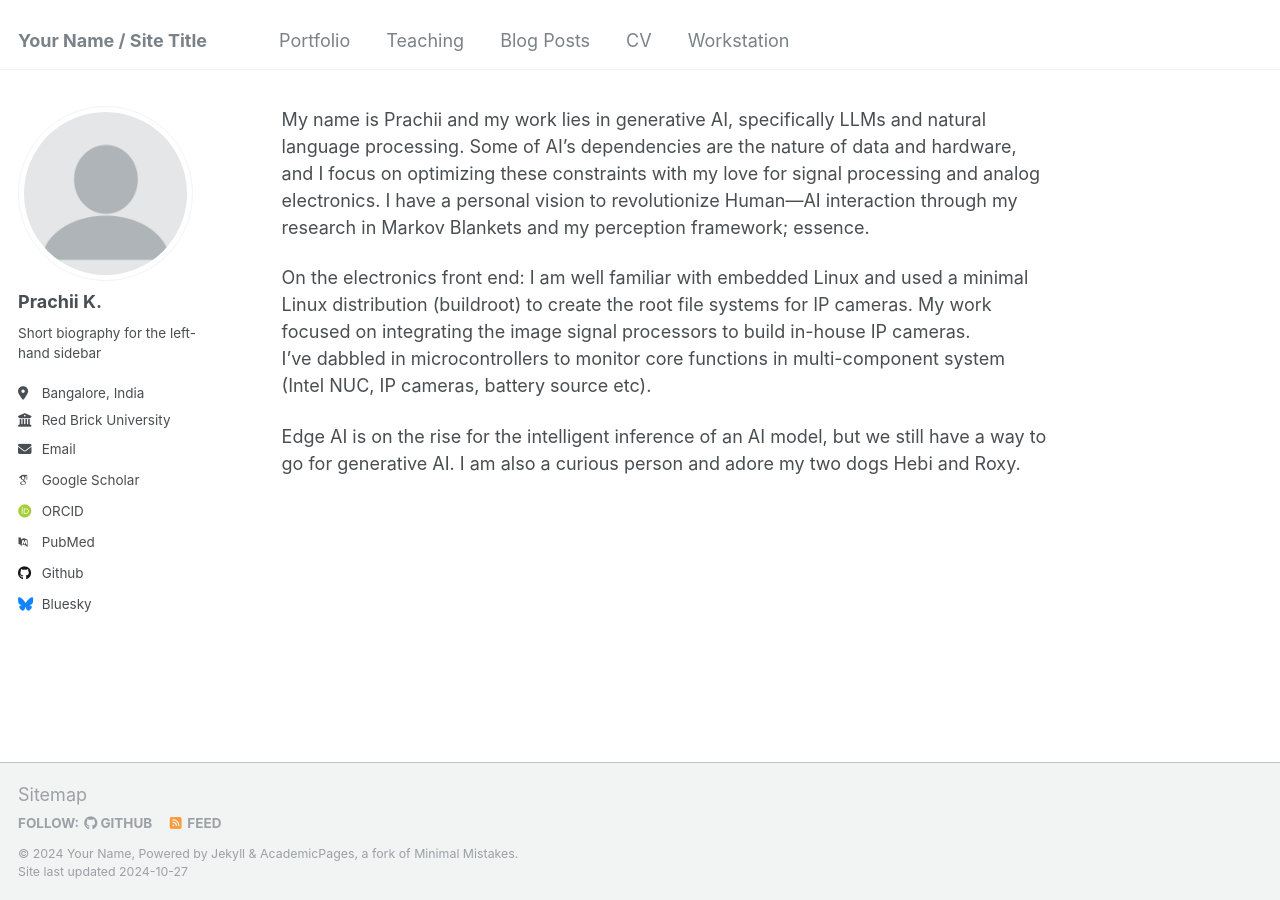
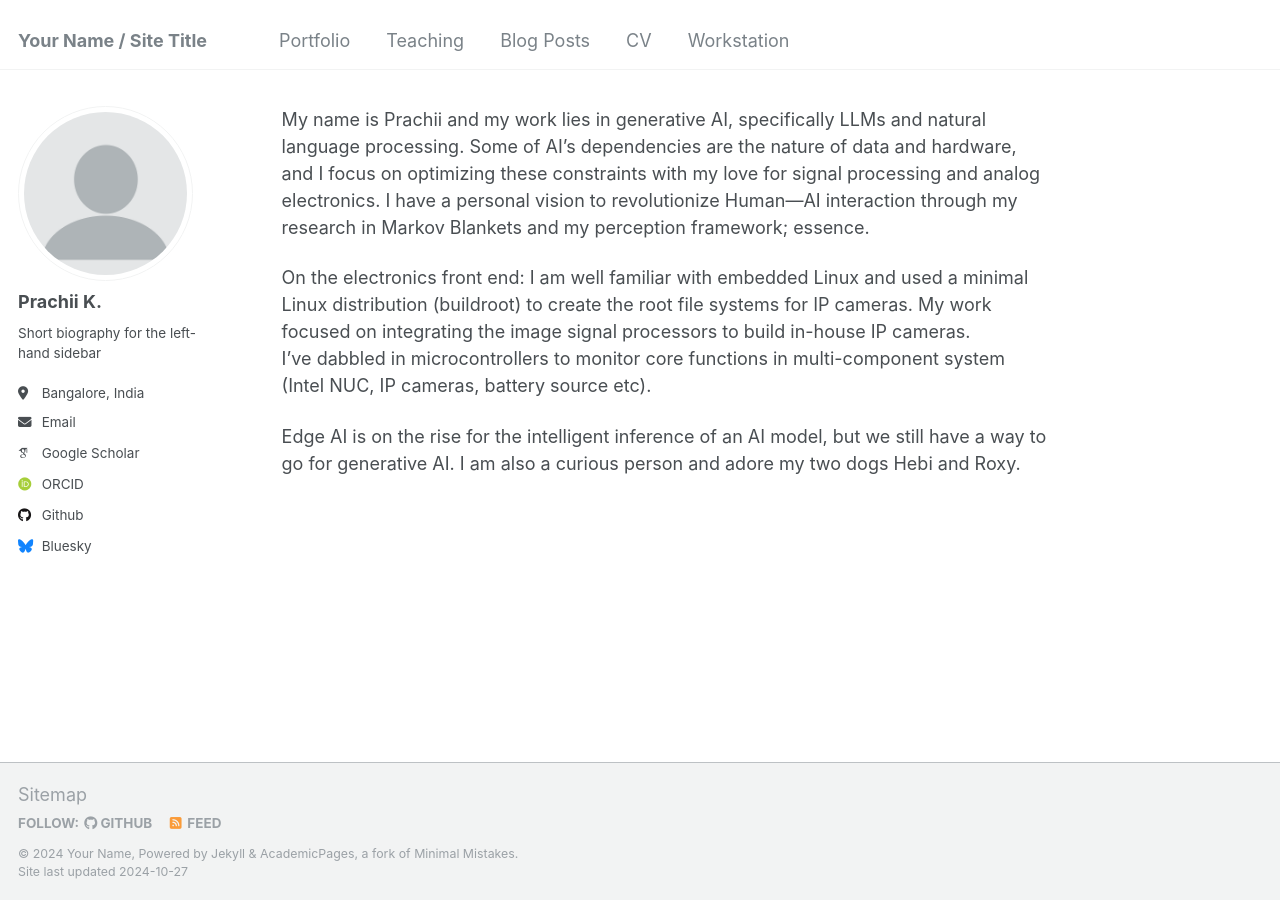
Before and after one commit to asaiyru99/asaiy, a Jekyll site: the page built from _pages/about.md, in a window 1280 px wide. Built offline with Jekyll 4.4.1, drawn with Linux system fonts in a browser that asks for light colours; some web fonts are replaced; part of the change alters nothing that is shown.

Commit message:
Update _config.yml

```diff
--- a/_config.yml
+++ b/_config.yml
@@ -26,9 +26,9 @@ author:
   pronouns         : # example: "she/her"
   bio              : "Short biography for the left-hand sidebar"
   location         : "Bangalore, India"
-  employer         : "Red Brick University"
+  employer         : null
   uri              : # URL
-  email            : "none@example.org"
+  email            : "prachii.ku@gmail.com"
 
   # Academic websites
   arxiv            : # URL - Update with the correct link to your profile
@@ -36,7 +36,7 @@ author:
   impactstory      : # URL
   orcid            : "http://orcid.org/yourorcidurl"
   semantic         : # URL
-  pubmed           : "https://www.ncbi.nlm.nih.gov/pubmed/?term=john+snow"
+  pubmed           : null
   researchgate     : # URL
 
   # Repositories and software development
```
